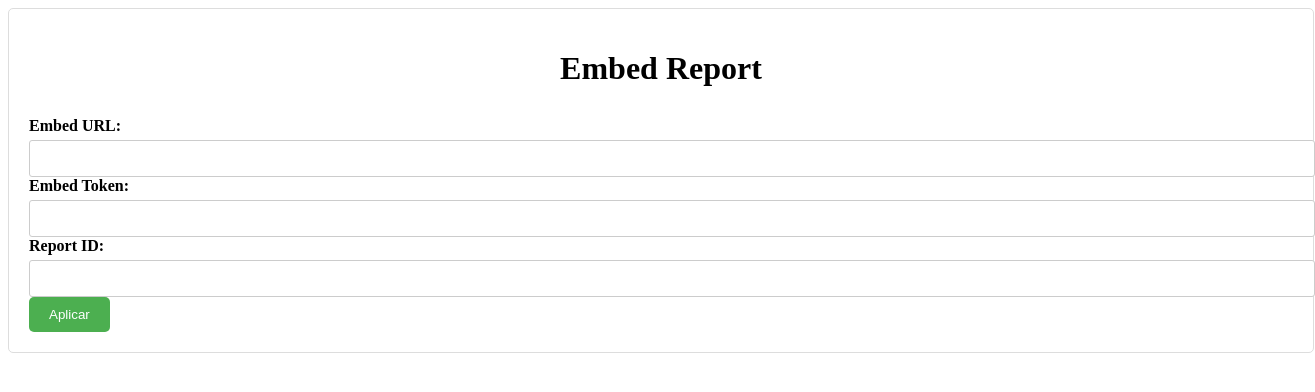
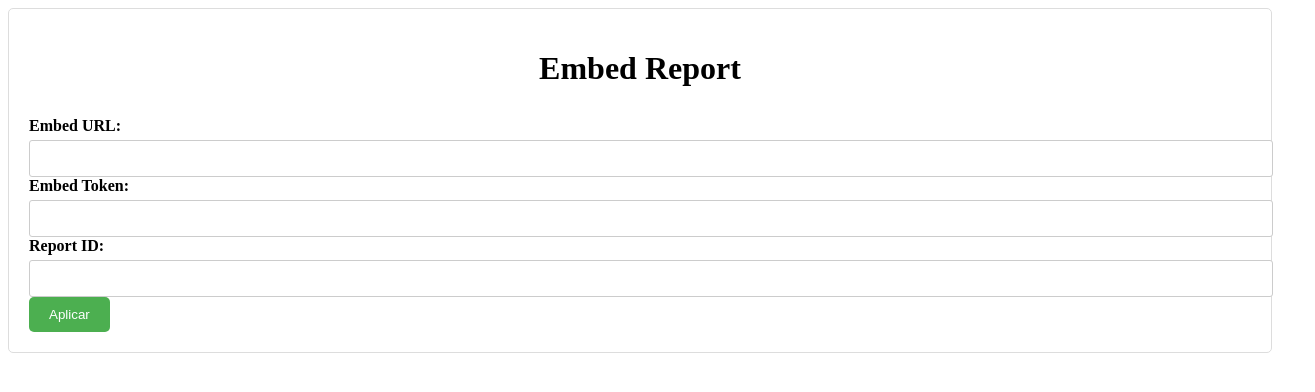
Before and after one commit to Felip3Figueredo/Embbed_Demonstracao, a plain HTML site: page index.html in a window 1280 px wide. Shown: the whole page, 1315 px wide, since content can reach past the window. Drawn offline with nearby package versions, Linux system fonts and the light colour scheme.

Commit message:
alteraçao de tamanho

```diff
--- a/styles.css
+++ b/styles.css
@@ -1,6 +1,6 @@
 /* Basic styles for the container */
 .container {
-    width: 100%; /* Adjust width as needed */
+    width: auto; /* Adjust width as needed */
     margin: 0 auto; /* Center the container horizontally */
     padding: 20px;
     border: 1px solid #ddd;
```
